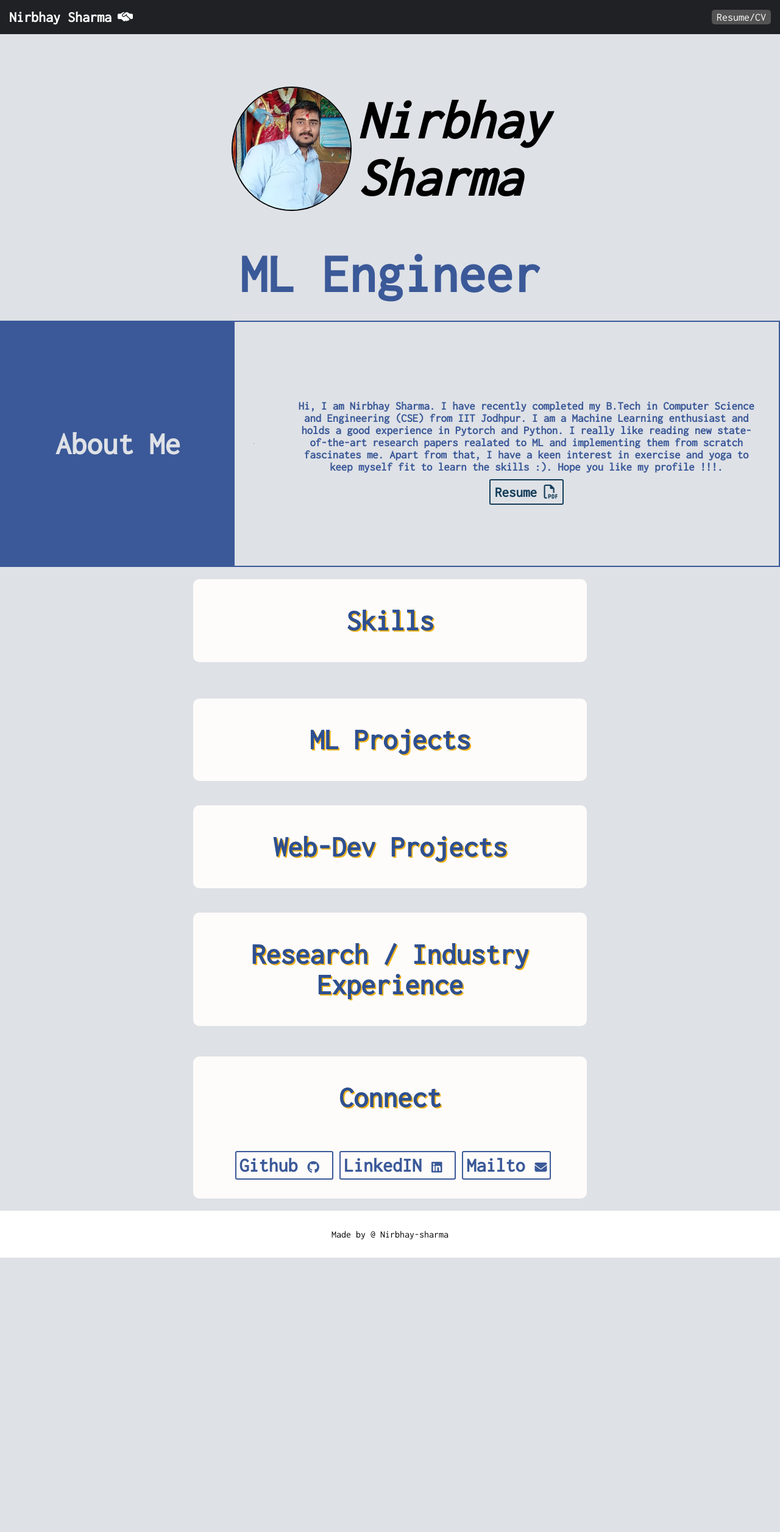
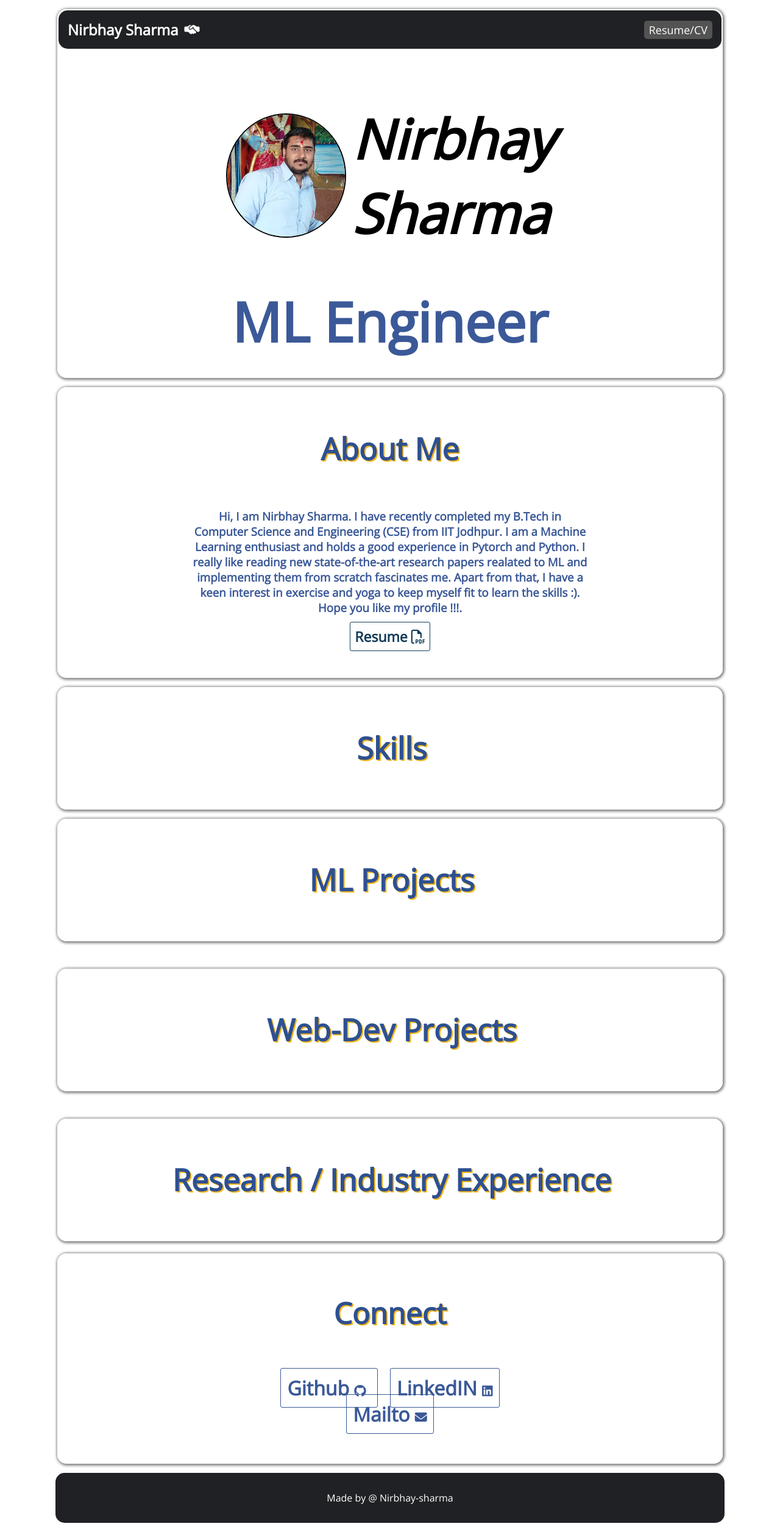
Before and after one commit to nirbhay-design/portfolio-django, a Django app: template templates/home.html in a window 1280 px wide. Shown: the whole page at 61% size. Before the commit the page ends 2063 px from the top, so only its background shows below. Run offline with Django 4.2, Linux system fonts and the light colour scheme; the template is opened without the code that fills it, so the values that code supplies are empty; some libraries are stand-ins or nearby versions.

Commit message:
adding files

```diff
--- a/portfolio/settings.py
+++ b/portfolio/settings.py
@@ -24,7 +24,7 @@ BASE_DIR = Path(__file__).resolve().parent.parent
 SECRET_KEY = 'django-insecure-zuvbia3au8z(1tu*2#00-yx!%=+(b!2j+a8#-mf@fswxjzq@1_'
 
 # SECURITY WARNING: don't run with debug turned on in production!
-DEBUG = True
+DEBUG = False
 
 ALLOWED_HOSTS = ['.vercel.app','.now.sh','localhost','127.0.0.1']
 
--- a/static/home.css
+++ b/static/home.css
@@ -1,11 +1,16 @@
 /* @import url('https://fonts.googleapis.com/css2?family=Belanosima:wght@600&family=Press+Start+2P&family=Secular+One&display=swap'); */
-@import url('https://fonts.googleapis.com/css2?family=Inconsolata&family=Secular+One&display=swap');
+/* @import url('https://fonts.googleapis.com/css2?family=Inconsolata&family=Secular+One&display=swap'); */
+/* @import url('https://fonts.googleapis.com/css2?family=Arvo&display=swap');
+@import url('https://fonts.googleapis.com/css2?family=Arvo&family=Lato&display=swap');
+@import url('https://fonts.googleapis.com/css2?family=Arvo&family=Lato&family=Lora&display=swap'); */
+@import url('https://fonts.googleapis.com/css2?family=Arvo&family=Lato&family=Lora&family=Open+Sans&display=swap');
 * {
-    font-family:'Inconsolata';
+    font-family:'Open Sans';
 }
 
 body {
-    background-color:#DEE1E6;
+
+    /* background-color:#DEE1E6; */
     margin:0px;
 }
 .Name {
@@ -19,6 +24,15 @@ body {
     display:flex;
     align-items:center;
     justify-content:space-between;
+    border-radius:15px;
+}
+
+.upper__content {
+    width: 85%;
+    margin:15px auto 15px auto;
+    border: 2px solid white;
+    border-radius: 15px;
+    box-shadow:1px 1px 4px 2px gray;
 }
 
 .resume__button {
@@ -50,35 +64,41 @@ body {
 
 .projects-container {
     display:grid;
-    gap:10px 20px;
+    gap:20px 20px;
     grid-template-columns: repeat(3,1fr);
-    margin:0px;
-    width:80%;
+    /* margin:0px; */
+    width:85%;
     margin-left:auto;
     margin-right:auto;
+    margin-bottom: 30px;
 }
 
 .project-container {
-    box-shadow:1px 1px 4px 2px gray;
+    border:1px solid gray;
+    border-radius: 5px;
+    padding:5px;
+    /* box-shadow:1px 1px 4px 2px gray; */
     text-align:center;
     background-color:white;
 }
 
 .skills_section {
     display:flex;
-    width:80%;
+    width:95%;
     margin-left:auto;
     margin-right:auto;
     align-items:center;
-    padding:10px;
+    justify-content:center;
+    /* padding:10px; */
 }
 
 .skill_container {
-    box-shadow:1px 1px 4px 2px gray;
+    border: 1px solid gray;
+    border-radius: 5px;
     background-color:white;
     width:30%;
-    height:830px;
-    margin:20px;
+    height:675px;
+    margin:20px 15px 20px 15px;
 }
 
 .skill_type {
@@ -86,6 +106,7 @@ body {
     color:white;
     margin:0px;
     padding:15px;
+    border-radius: 5px 5px 0px 0px;
 }
 
 
@@ -129,7 +150,7 @@ a {
     text-decoration:none;
 }
 
-.footer-nirbhay, .footer-nirbhay-final {
+.footer-nirbhay {
     /* background-color:#F2AA4CFF; */
     text-align:center;
     padding:30px;
@@ -177,59 +198,65 @@ a {
 }
 
 .about_div {
-    width:50%;
+    width:100%;
     margin-left:auto;
     margin-right:auto;
 }
 
 .detailed__about__section {
-    background-color:#DEE1E6;
-    display:flex;
-    align-items:center;
-    justify-content:space-between;
-    /* padding:7vw; */
-    height:50vh;
-    margin-bottom:15px;
-    border: 2px solid #3b5998;
+    /* height:50vh; */
 
 }
 
-.about_title {
-    font-weight: 400px;
-    font-size: 4vw;
-    color:#DEE1E6;
-    text-shadow: 2px 2px #3b5998;
+.about_title, .skill_intro, .experience_intro, .project_intro  {
+    font-weight:800px;
+    font-size:50px;
 }
 
-.about_title_div {
+/* .about_title_div {
     height:100%;
     width:30%;
     background-color:#3b5998;
     display:flex;
     align-items:center;
     justify-content:center;
-}
+} */
 
 .about__detail {
     text-align:center;
     width:60%;
-    margin:auto auto;
+    margin:0px auto 50px auto;
     color:#3b5998;
     /* box-shadow:1px 1px 10px 1px rgb(231, 228, 228); */
+}
+
+.skill_img_div, .image {
+    display:flex;
+    align-items:center;
+    justify-content:center;
+    margin-top:10px;
+    margin-bottom:10px;
+}
+
+.skill_image{
+    width:50%;
+}
+
+.ml_proj_img {
+    width:50%;
 }
 
 /* hr {
     display:inline;
 } */
 
-.skill_intro_div, .project_intro_div, .experience_intro_div{
+.skill_intro_div, .project_intro_div, .experience_intro_div, .about_title_div{
     color:#2E5090;
     margin: auto auto;
     text-align:center;
-    font-weight: 600;
+    font-weight: 800;
     font-size: 4vh;
     text-shadow: 2px 2px #f4b41a;
-    background-color: #FEFCFA;
     border-radius:10px;
     padding:3px;
     margin-top:20px;
@@ -242,7 +269,7 @@ a {
     text-align:center;
     font-weight: 600;
     font-size: 4vh;
-    background-color: #FEFCFA;
+    background-color: white;
     border-radius:10px;
     padding:3px;
     margin-top:20px;
@@ -263,22 +290,24 @@ a {
 }
 
 .skill_intro_div {
-    width:50%;
+    width:100%;
 }
 
 .anchor_button, .anchor_button_foot {
-    border:2px solid #3b5998;
+    border:1px solid #3b5998;
     border-radius:3px;
-    padding:5px;
+    padding:10px;
+    margin:10px;
 }
 
 .anchor_button_res {
-    border:2px solid #143d59;
+    border:1px solid #143d59;
     border-radius:3px;
     padding:7px;
-    background-color: #DEE1E6;
+    background-color: white;
     color:#143d59;
     font-size:23px;
+    /* margin-top:100px; */
 }
 
 .anchor_button_res:hover {
@@ -297,30 +326,31 @@ a {
 }
 
 .project_intro_div {
-    width:50%;
+    width:100%;
     /* margin-bottom:20px; */
 }
 
 .experience_intro_div {
-    width:50%;
+    width:100%;
     /* margin-bottom:20px; */
     /* margin-top:20px; */
 }
 
 .experience_div {
-    width:80%;
+    width:85%;
     margin-left:auto;
     margin-right:auto;
-    margin-bottom:50px;
+    margin-bottom:20px;
 }
 
 .ind_exp_div {
     display:flex;
-    box-shadow:1px 1px 4px 2px gray;
+    border:1px solid gray;
+    border-radius: 5px;
+    /* box-shadow:1px 1px 4px 2px gray; */
     background-color:white;
     padding:15px;
-    margin-bottom:5px;
-    border-radius: 10px;
+    margin-bottom:10px;
 }
 
 .exp_htags{
@@ -357,7 +387,16 @@ a {
 }
 
 .footer-nirbhay-final {
-    background-color:white;
+    width:85%;
+    background-color:#202124;
+    border-radius:15px;
+    margin:15px auto 15px auto;
+    color:white;
+    display:flex;
+    align-items:center;
+    justify-content:center;
+    padding:30px 5px 30px 5px;
+    /* background-color:#FFFFF0; */
 }
 
 .skill_container, .project-container, .ind_exp_div {
@@ -390,6 +429,10 @@ a {
         width:100%;
     }
 
+    .exp_img_div {
+        margin-bottom:10px;
+    }
+
     .my_name {
         font-size:8vw;
     }
@@ -400,6 +443,7 @@ a {
 
     .skills_section {
         flex-direction:column;
+        width:80%;
     }
 
     .skill_container {
@@ -410,20 +454,21 @@ a {
     .experience_div {
         display:flex;
         flex-direction:column;
+        align-items:center;
+        justify-content:center;
     }
 
     .ind_exp_div {
-        width:100%;
+        width:95%;
         flex-direction:column;
     }
     .exp_img {
         width:20vw;
     }
 
-    .detailed__about__section {
+    /* .detailed__about__section {
         flex-direction:column;
-        height:100%;
-    }
+    } */
 
     .about_title_div {
         width:100%;
--- a/templates/home.html
+++ b/templates/home.html
@@ -12,6 +12,7 @@
     <link rel="stylesheet" href="{% static 'home.css' %}" />
 </head>
 <body>
+    <div class="upper__content">
         <div class="header">
             <div class="Name_div">
                 <h2 class="Name"> Nirbhay Sharma </h2>
@@ -35,27 +36,33 @@
             </div>
         </div>
 
-    <div class="detailed__about__section">
+    </div>
+
+    <div class="upper__content">
+        {% comment %} <div class="detailed__about__section">  {% endcomment %}
         <div class='about_title_div'>
             <h2 class='about_title'> About Me </h2>
         </div>
-        <hr/>
         <div class='about__detail'>
             <h3> Hi, I am Nirbhay Sharma. I have recently completed my B.Tech in Computer Science and Engineering (CSE) from IIT Jodhpur. I am a Machine Learning enthusiast and holds a good experience in Pytorch and Python. I really like reading new state-of-the-art research papers realated to ML and implementing them from scratch fascinates me. Apart from that, I have a keen interest in exercise and yoga to keep myself fit to learn the skills :). Hope you like my profile !!!. </h3>
             <a class = "anchor_button_res" href="https://drive.google.com/file/d/1s4TG8f-KUlHiDKEKxeYdNsH7od1BYdGf/view?usp=sharing">Resume <i class="fa-regular fa-file-pdf"></i></a>
         </div>
+        {% comment %} </div> {% endcomment %}
     </div>
+
+    <div class="upper__content">
 
         <div class="skill_intro_div">
             <h2 class='skill_intro'> Skills </h2>
         </div>
-
         <div class='skills_section'>
             {%for skill in skills%}
                 <div class='skill_container'>
                     <h3 class="skill_type"> {{skill.type}} </h3>
+                    <div class='skill_img_div'>
                         <img class="skill_image" src="{%static skill.image %}"/>
-                <hr/>
+                    </div>
+                    {% comment %} <hr/> {% endcomment %}
                     <ul>
                         {%for each_skill in skill.list%}
                             <li> <h4> {{each_skill}} </h4> </li>
@@ -65,9 +72,21 @@
             {%endfor%}
         </div>
 
+
+    </div>
+
+
+
+    <div class="upper__content">
+
         <div class="project_intro_div">
             <h2 class='project_intro'> ML Projects </h2>
         </div>
+
+
+
+    </div>
+
 
     <div class="projects-container">
         {% for work in projects %}
@@ -75,38 +94,7 @@
         <div class="project-container">
             {% comment %} div has an image, project-title, github url, live url (optional), description, category, techs  {% endcomment %}
             <div class='image'>
-                <img src="{% static work.image %}"/>
-                <hr/>
-            </div>
-            <div class="project-content">
-                <h3 class="project-title"> {{work.title}} | {{work.category}} </h3>
-                <div class="project-essentials">
-                    <h5 class='tech-stack'> Tech: {{work.techs}} </h5>
-                    <a class="anchor_button" href="{{work.github}}">Github <i class="fa-brands fa-github"></i></a>
-                    {% if work.url %}
-                        <a class="anchor_button" href="{{work.url}}">Live <i class="fa-brands fa-chrome"></i></i> </a>
-                    {%endif%}
-                    <h5 class='project-description'> {{work.description}}</h5>
-                </div>
-            </div>
-
-        </div>
-        {%endif%}
-        {%endfor%}
-    </div>
-
-    <div class="project_intro_div">
-        <h2 class='project_intro'> Web-Dev Projects </h2>
-    </div>
-
-    <div class="projects-container">
-        {% for work in projects %}
-        {% if work.category == "web-dev" %}
-        <div class="project-container">
-            {% comment %} div has an image, project-title, github url, live url (optional), description, category, techs  {% endcomment %}
-            <div class='image'>
-                <img src="{% static work.image %}"/>
-                <hr/>
+                <img src="{% static work.image %}" class='ml_proj_img'/>
             </div>
             <div class="project-content">
                 <h3 class="project-title"> {{work.title}} | {{work.category}} </h3>
@@ -126,8 +114,48 @@
     </div>
 
 
+    <div class="upper__content">
+
+        <div class="project_intro_div">
+            <h2 class='project_intro'> Web-Dev Projects </h2>
+        </div>
+
+    </div>
+
+    <div class="projects-container">
+        {% for work in projects %}
+        {% if work.category == "web-dev" %}
+        <div class="project-container">
+            {% comment %} div has an image, project-title, github url, live url (optional), description, category, techs  {% endcomment %}
+            <div class='image'>
+                <img src="{% static work.image %}" class='ml_proj_img'/>
+            </div>
+            <div class="project-content">
+                <h3 class="project-title"> {{work.title}} | {{work.category}} </h3>
+                <div class="project-essentials">
+                    <h5 class='tech-stack'> Tech: {{work.techs}} </h5>
+                    <a class="anchor_button" href="{{work.github}}">Github <i class="fa-brands fa-github"></i></a>
+                    {% if work.url %}
+                        <a class="anchor_button" href="{{work.url}}">Live <i class="fa-brands fa-chrome"></i></i> </a>
+                    {%endif%}
+                    <h5 class='project-description'> {{work.description}}</h5>
+                </div>
+            </div>
+
+        </div>
+        {%endif%}
+        {%endfor%}
+    </div>
+
+
+    <div class="upper__content">
+
         <div class="experience_intro_div">
             <h2 class='experience_intro'> Research / Industry Experience </h2>
+        </div>
+
+
+
     </div>
 
     <div class='experience_div'>
@@ -151,6 +179,8 @@
         {%endfor%}
     </div>
 
+    <div class="upper__content">
+
         <div class="connect_div">
             <h2 class='connect_intro'> Connect </h2>
             <div class="footer-nirbhay">
@@ -158,6 +188,7 @@
                     <a class='anchor_button_foot' href="https://www.github.com/nirbhay-design/"> Github <i class="fa-brands fa-github"> </i> </a>
                     <a class='anchor_button_foot' href="https://www.linkedin.com/in/nirbhay-sharma-a2b846204/"> LinkedIN <i class="fa-brands fa-linkedin"></i> </a>
                     <a class='anchor_button_foot' href="mailto:sharma.59@iitj.ac.in"> Mailto <i class="fa-solid fa-envelope"></i> </a>
+                </div>
             </div>
         </div>
     </div>
```
Also changed, not shown: static/resume.css (+14 -9 lines), templates/resume.html (+54 -17 lines), Readme.md. Lines whose indentation alone changed are shown as unchanged.
